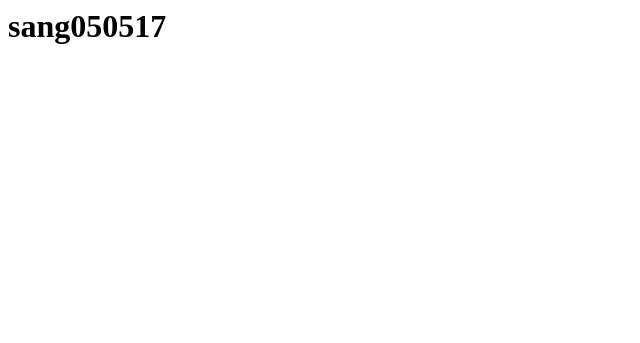
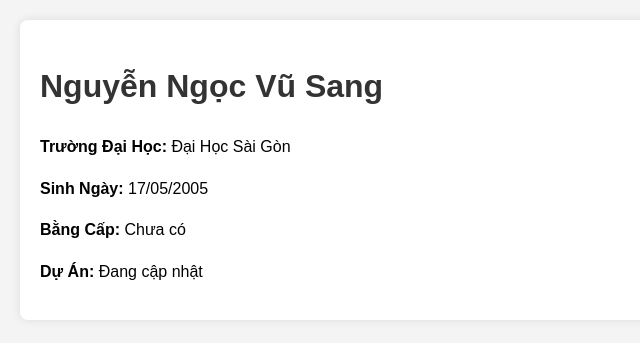
Before and after one commit to sang050517/sang050517, a plain HTML site: page index.html in a window 1280 px wide. Shown: the whole page, without its empty margins (0-640 px from the left). Drawn offline with Linux system fonts and the light colour scheme.

Commit message:
Update index.html

```diff
--- a/index.html
+++ b/index.html
@@ -1,8 +1,34 @@
-<html>
-  <head>
-    <title>sang050517</title>
-  </head>
-  <body>
-    <h1>sang050517</h1>
-  </body>
+<!DOCTYPE html>
+<html lang="vi">
+<head>
+    <meta charset="UTF-8">
+    <meta name="viewport" content="width=device-width, initial-scale=1.0">
+    <title>CV của Nguyễn Ngọc Vũ Sang</title>
+    <style>
+        body {
+            font-family: Arial, sans-serif;
+            line-height: 1.6;
+            margin: 20px;
+            background-color: #f4f4f4;
+        }
+        h1 {
+            color: #333;
+        }
+        .container {
+            background: white;
+            padding: 20px;
+            border-radius: 8px;
+            box-shadow: 0 0 10px rgba(0, 0, 0, 0.1);
+        }
+    </style>
+</head>
+<body>
+    <div class="container">
+        <h1>Nguyễn Ngọc Vũ Sang</h1>
+        <p><strong>Trường Đại Học:</strong> Đại Học Sài Gòn</p>
+        <p><strong>Sinh Ngày:</strong> 17/05/2005</p>
+        <p><strong>Bằng Cấp:</strong> Chưa có</p>
+        <p><strong>Dự Án:</strong> Đang cập nhật</p>
+    </div>
+</body>
 </html>
```
